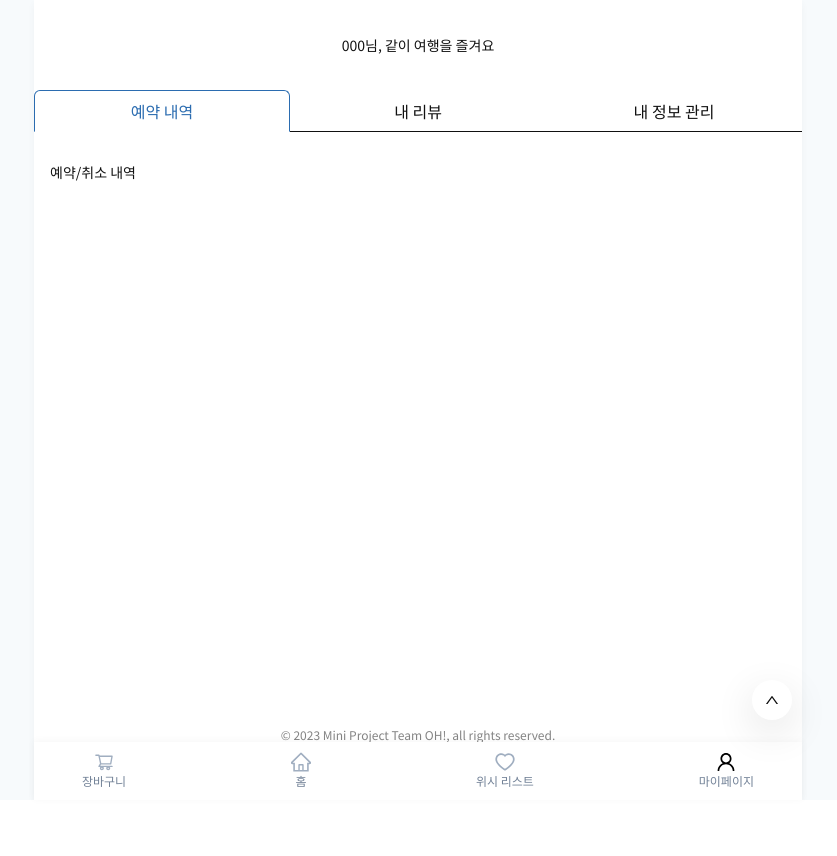
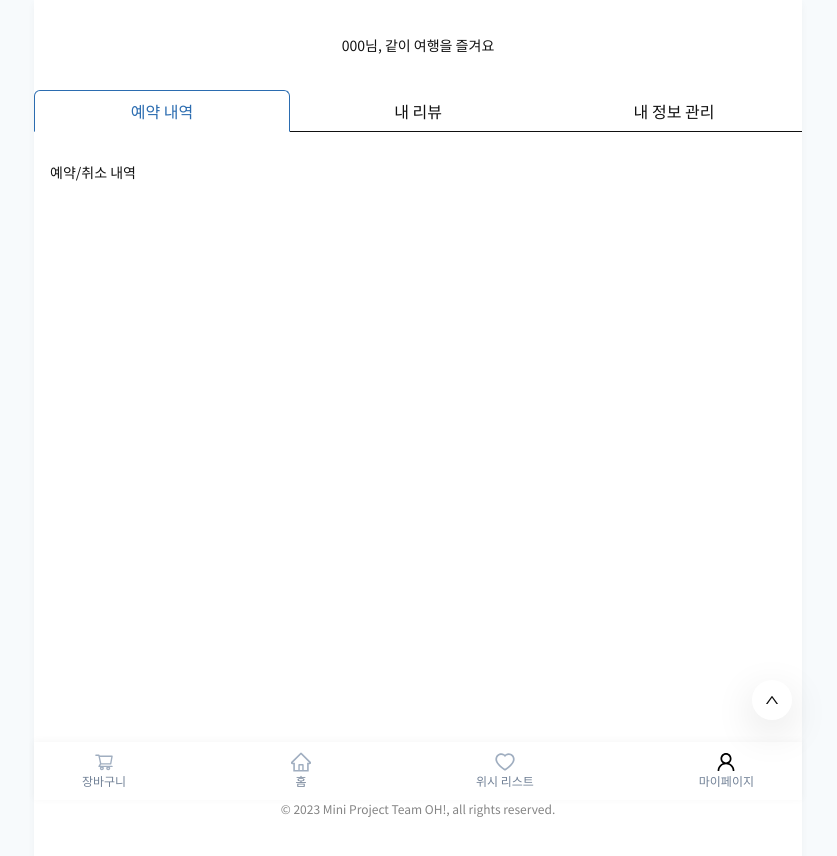
Before and after one commit to TeamOHJO/Frontend, a React (Vite) app: page /mypage in a window 1280 px wide. Shown: the top 856 px of the page, without its empty margins (222-1059 px from the left). Before the commit the page ends 800 px from the top, so only its background shows below. Built offline with nearby package versions, Linux system fonts and the light colour scheme; a web font is replaced by a local one.

Commit message:
design: 페이지 전환 시 흔들림 조정

```diff
--- a/src/pages/Basket/index.tsx
+++ b/src/pages/Basket/index.tsx
@@ -4,16 +4,25 @@ import BasketHeader from './BasketHeader';
 
 function Basket() {
   return (
+    <StyledContainer>
       <StyledBasketWrapper>
         <BasketHeader />
         <StyledBasketContent>
           <BasketTabs />
         </StyledBasketContent>
       </StyledBasketWrapper>
+    </StyledContainer>
   );
 }
 
 export default Basket;
+
+const StyledContainer = styled.div`
+  display: flex;
+  justify-content: center;
+  width: 100%;
+  min-height: 100vh;
+`;
 
 const StyledBasketWrapper = styled.div`
   width: 100%;
--- a/src/pages/MyPage/index.tsx
+++ b/src/pages/MyPage/index.tsx
@@ -5,12 +5,14 @@ import MyPageTabs from './MyPageTabs';
 function MyPage() {
   return (
     <StyledContainer>
+      <StyledInnerContainer>
         <Center height="90px">
           <Text as="p" size="sm" textAlign="center">
             000님, 같이 여행을 즐겨요
           </Text>
         </Center>
         <MyPageTabs />
+      </StyledInnerContainer>
     </StyledContainer>
   );
 }
@@ -19,6 +21,13 @@ export default MyPage;
 
 const StyledContainer = styled.div`
   display: flex;
+  justify-content: center;
+  width: 100%;
+  min-height: 100vh;
+`;
+
+const StyledInnerContainer = styled.div`
+  display: flex;
   flex-direction: column;
   width: 100%;
   min-height: calc(100vh - 74px);
--- a/src/pages/WishList/index.tsx
+++ b/src/pages/WishList/index.tsx
@@ -5,6 +5,7 @@ import WishListCard from './WishListCard';
 function WishList() {
   return (
     <StyledContainer>
+      <StyledInnerContainer>
         <Box width="100%" textAlign="center">
           <Center height="90px">
             <Heading as="h1" size="lg">
@@ -21,6 +22,7 @@ function WishList() {
             <WishListCard />
           </Grid>
         </Box>
+      </StyledInnerContainer>
     </StyledContainer>
   );
 }
@@ -31,5 +33,12 @@ const StyledContainer = styled.div`
   display: flex;
   justify-content: center;
   width: 100%;
+  min-height: 100vh;
+`;
+
+const StyledInnerContainer = styled.div`
+  display: flex;
+  justify-content: center;
+  width: 100%;
   min-height: calc(100vh - 74px);
 `;
```
Lines whose indentation alone changed are shown as unchanged.
